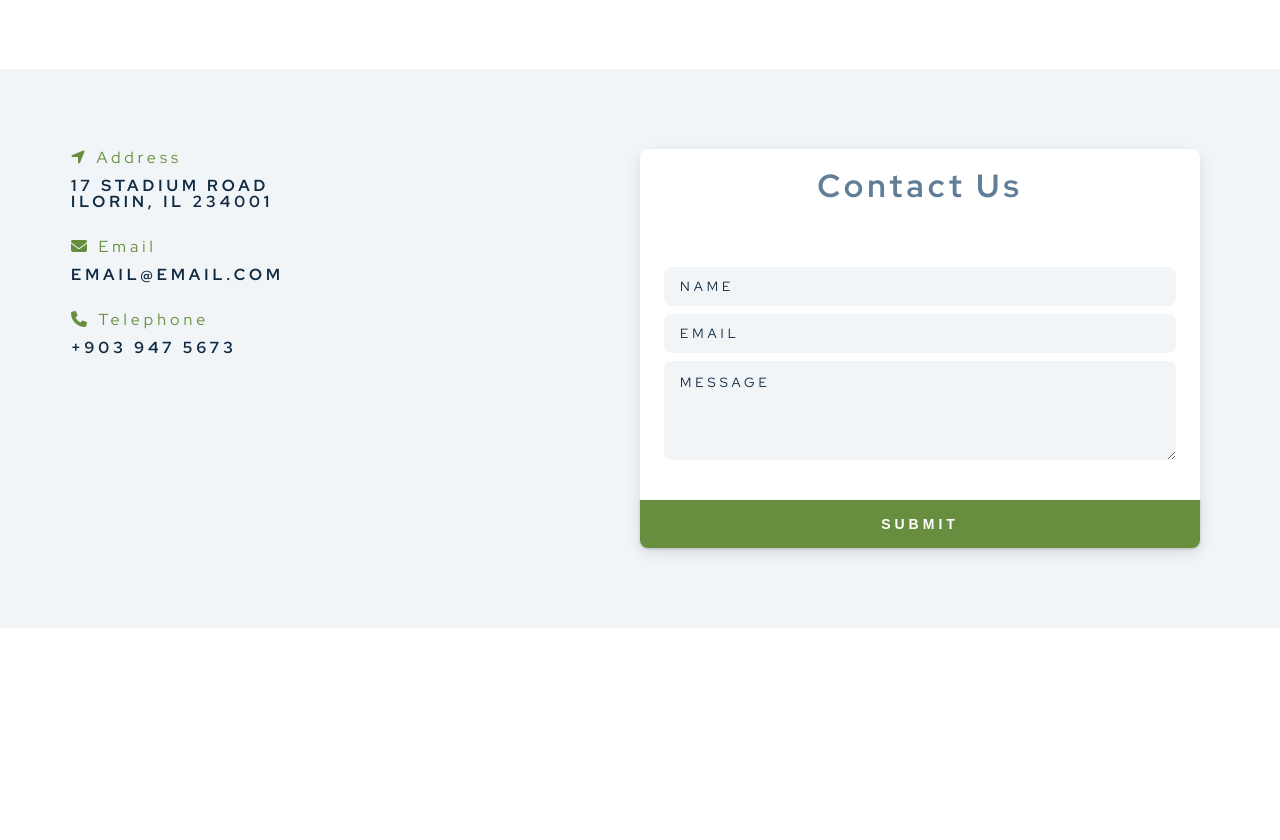
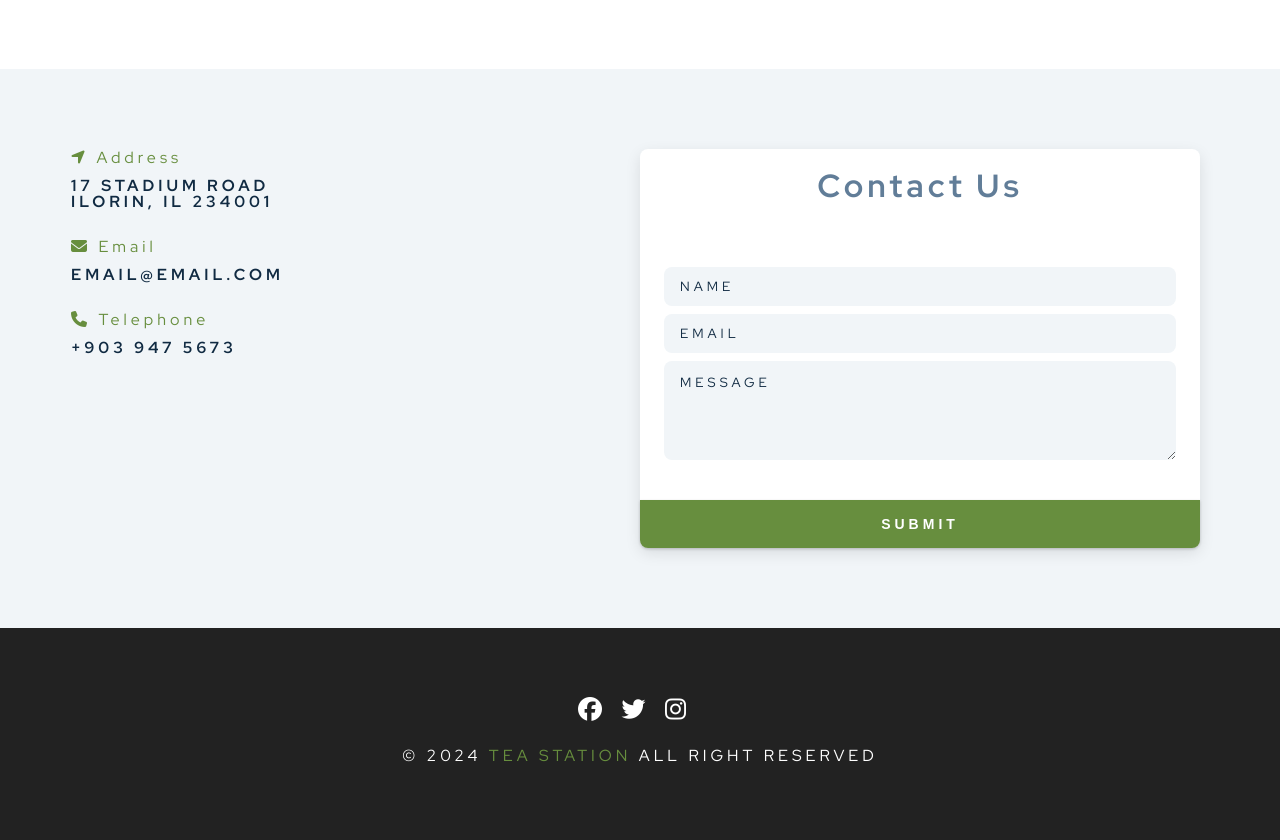
Before and after one commit to wolecodes/TeaHavenlanding, a plain HTML site: page index.html in a window 1280 px wide. Shown: the part 2878-3718 px from the top of the page. Before the commit the page ends 3506 px from the top, so only its background shows below. Drawn offline with Linux system fonts and the light colour scheme; a web font is replaced by a local one.

Commit message:
footer section and styles, fix getting date with date object

```diff
--- a/css/styles.css
+++ b/css/styles.css
@@ -445,3 +445,27 @@ Header
     width: 50%;
   }
 }
+/* footer */
+.footer {
+  background: #222;
+  text-align: center;
+}
+
+.social-icon {
+  font-size: 1.5rem;
+  color: var(--cl-white);
+  margin-right: 1rem;
+  transition: var(--transition);
+}
+.social-icon:hover {
+  color: var(--cl-primary);
+}
+.footer-text {
+  margin-top: 1.25rem;
+  text-transform: uppercase;
+  color: var(--cl-white);
+  font-weight: 400;
+}
+.company {
+  color: var(--cl-primary);
+}
--- a/index.html
+++ b/index.html
@@ -255,6 +255,22 @@
         </div>
       </section>
       <!-- End of Contact -->
+      <!-- foooter -->
+    <footer class="footer">
+      <div class="container">
+        <div class="social-icons">
+          <!-- socials links -->
+          <a href="#" class="social-icon"><i class="fab fa-facebook"></i></a>
+          <a href="#" class="social-icon"><i class="fab fa-twitter"></i></a>
+          <a href="#" class="social-icon"><i class="fab fa-instagram"></i></a>
+        </div>
+        <h4 class="footer-text">
+          &copy; <span id="date">2020</span>
+          <span class="company">tea station</span>
+          all right reserved
+        </h4>
+      </div>
+    </footer>
     <script src="./js/main.js"></script>
   </body>
 </html>
--- a/js/main.js
+++ b/js/main.js
@@ -0,0 +1,4 @@
+"use strict";
+
+const currentYear = document.getElementById("date");
+currentYear.innerHTML = new Date().getFullYear();
```
